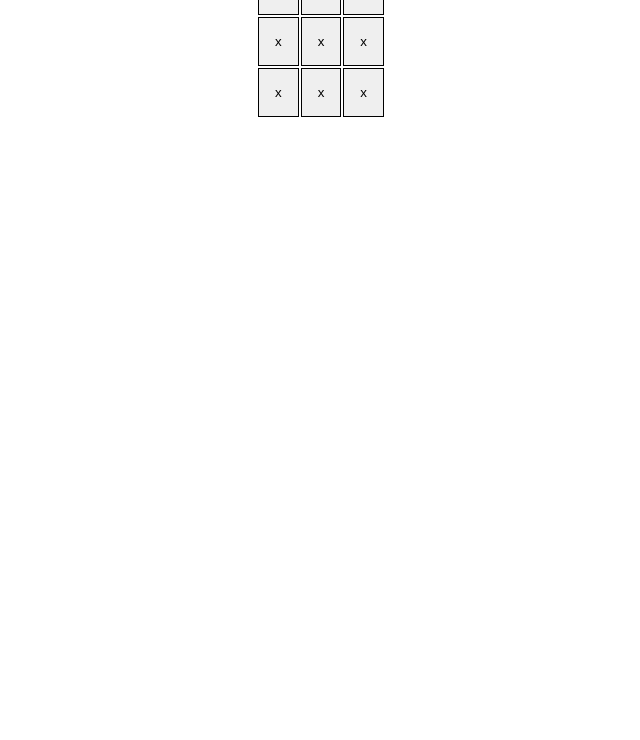
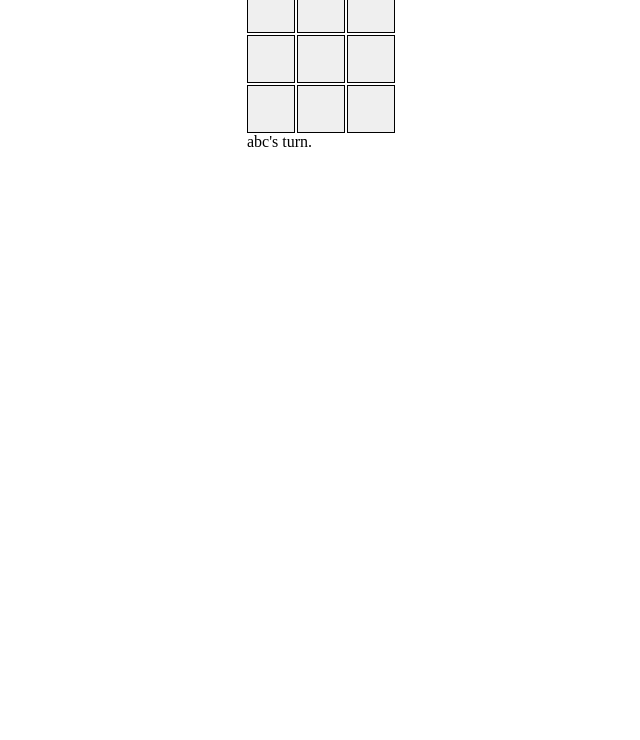
Before and after one commit to Abdulhafiz-juhar/Tic-Tac-Toe, a plain HTML site: page index.html in a window 1280 px wide. Shown: the part 60-800 px from the top of the page, without its empty margins (319-959 px from the left). Drawn offline with Linux system fonts and the light colour scheme.

Commit message:
Display values from board array on the UI

```diff
--- a/index.html
+++ b/index.html
@@ -9,19 +9,20 @@
   </head>
   <body>
     <div class="container">
-      <div class="header">Title</div>
+      <div class="header">Tic-Tac-Toe</div>
       <div class="main">
         <div class="gameboard">
-          <button class="cell1" rowcol="00">x</button>
-          <button class="cell2" rowcol="01">x</button>
-          <button class="cell3" rowcol="02">x</button>
-          <button class="cell4" rowcol="10">x</button>
-          <button class="cell5" rowcol="11">x</button>
-          <button class="cell6" rowcol="12">x</button>
-          <button class="cell7" rowcol="20">x</button>
-          <button class="cell8" rowcol="21">x</button>
-          <button class="cell9" rowcol="22">x</button>
+          <button class="cell1" rowcol="00"></button>
+          <button class="cell2" rowcol="01"></button>
+          <button class="cell3" rowcol="02"></button>
+          <button class="cell4" rowcol="10"></button>
+          <button class="cell5" rowcol="11"></button>
+          <button class="cell6" rowcol="12"></button>
+          <button class="cell7" rowcol="20"></button>
+          <button class="cell8" rowcol="21"></button>
+          <button class="cell9" rowcol="22"></button>
         </div>
+        <div class="activePlayer"></div>
       </div>
       <div class="footer"></div>
     </div>
--- a/script.js
+++ b/script.js
@@ -233,10 +233,26 @@ let RestartGame = function (board) {
 //make BoardValues function to be added to a property of Gameboard
 //instead of declaring it and calling it everywhere
 let GameDisplay = function () {
+  let activePlayerDisplay = document.querySelector(".activePlayer");
   let cells = Array.from(document.querySelectorAll(".gameboard > *"));
+
+  activePlayerDisplay.textContent = `${
+    GameController.getActivePlayer().name
+  }'s turn.`;
+
   cells.forEach((cell) => {
     cell.addEventListener("click", function () {
-      this.textContent = GameController.getActivePlayer().token;
+      let position = this.getAttribute("rowcol")
+        .split("")
+        .map((str) => Number(str));
+      let row = position[0];
+      let column = position[1];
+      GameController.playRound(row, column);
+
+      this.textContent = Gameboard.getBoard()[row][column].getValue();
+      activePlayerDisplay.textContent = `${
+        GameController.getActivePlayer().name
+      }'s turn.`;
     });
   });
 
--- a/style.css
+++ b/style.css
@@ -2,6 +2,13 @@
   display: grid;
   grid-template-rows: auto 1fr auto;
   place-items: center;
+}
+.header {
+  font-size: 2rem;
+}
+.main {
+  display: grid;
+  grid-template-rows: 1fr auto;
 }
 .gameboard {
   display: grid;
@@ -11,4 +18,7 @@
 .gameboard > * {
   border: 1px solid;
   padding: 1rem;
+  width: 3rem;
+  height: 3rem;
+  font-size: large;
 }
```
